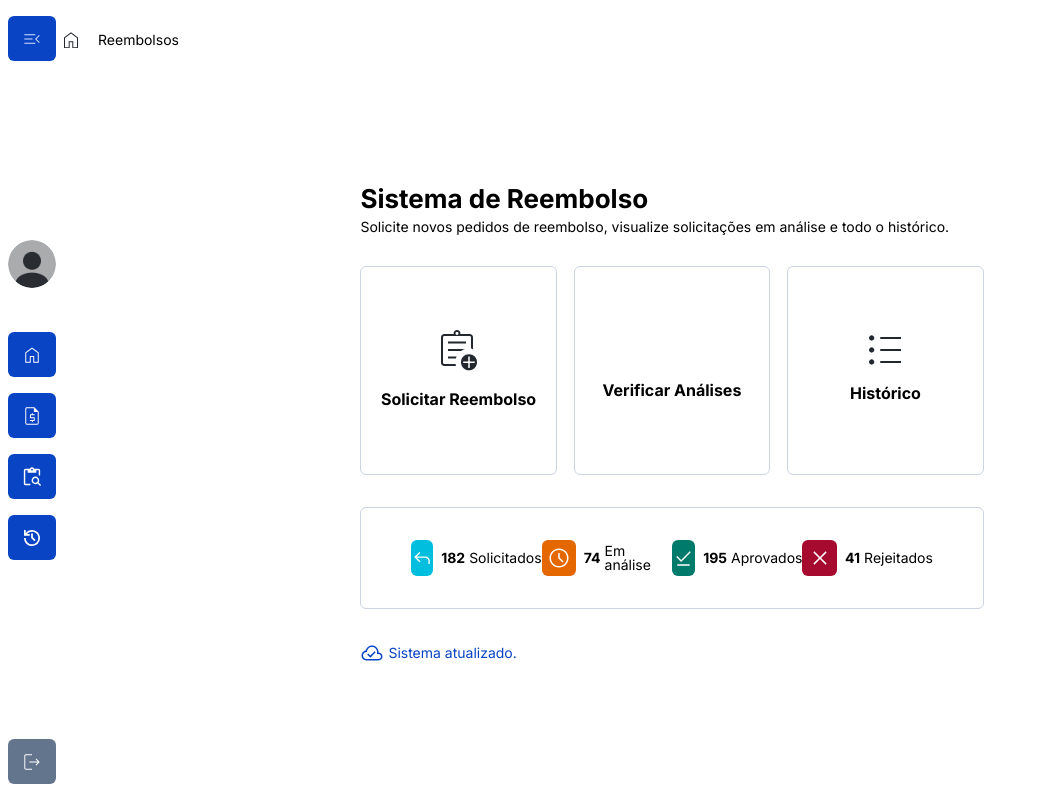
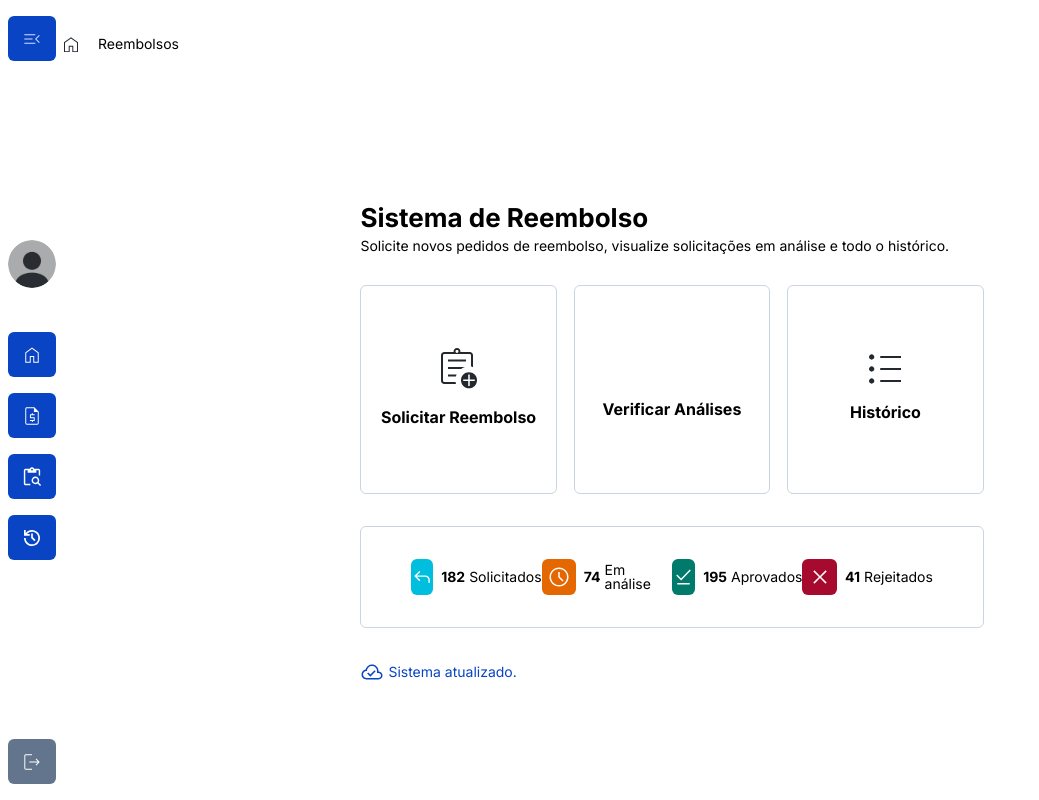
Before and after one commit to rosadevsolutions/2025-vainaweb-sispar, a React (Vite) app: page /reembolsos in a window 1280 px wide. Shown: the whole page, without its empty margins (0-1039 px from the left). Built offline with nearby package versions, Linux system fonts and the light colour scheme.

Commit message:
breadcrumb ajuste altura

```diff
--- a/src/components/Breadcrumb/Breadcrumb.module.scss
+++ b/src/components/Breadcrumb/Breadcrumb.module.scss
@@ -1,7 +1,10 @@
 .breadcrumb{
 
   &__wrapper{
-    padding: 3.2rem 0 0.4rem 0;
+    align-items: center;
+    display: flex;
+    justify-content: flex-start;
+    height: 10rem;
   }
 
   &__list{
```
